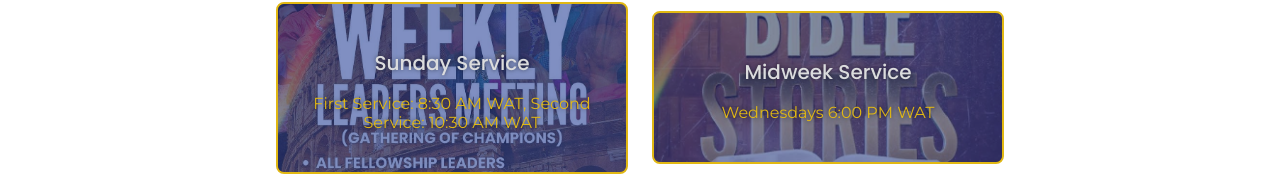
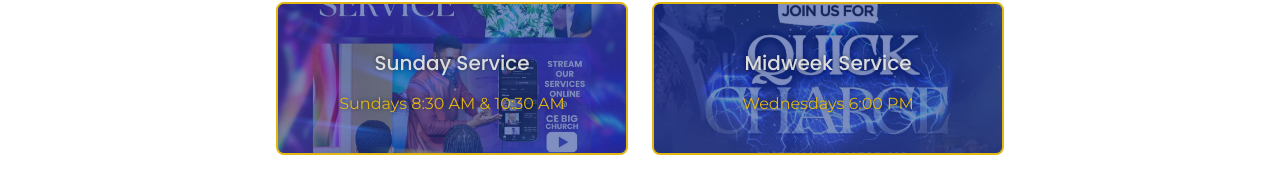
Before and after one commit to sophrone/cebigchurch, a Next.js app: page /live-service in a window 1280 px wide. Shown: the part 708-892 px from the top of the page. Built offline with nearby package versions, Linux system fonts and the light colour scheme.

Commit message:
Edit service time for live service

```diff
--- a/app/live-service/page.tsx
+++ b/app/live-service/page.tsx
@@ -53,8 +53,8 @@ export default function LiveService() {
         <h2 className={styles.scheduleTitle}>Service Schedule</h2>
         <div className={styles.scheduleGrid}>
           {[
-            { day: "Sunday Service", time: "First Service: 8:30 AM WAT, Second Service: 10:30 AM WAT", class: styles.sundayCard },
-            { day: "Midweek Service", time: "Wednesdays 6:00 PM WAT", class: styles.wednesdayCard },
+            { day: "Sunday Service", time: "Sundays 8:30 AM & 10:30 AM", class: styles.sundayCard },
+            { day: "Midweek Service", time: "Wednesdays 6:00 PM", class: styles.wednesdayCard },
           ].map((service, index) => (
             <div key={index} className={`${styles.scheduleCard} ${service.class}`}>
               <h3 className={styles.scheduleDay}>{service.day}</h3>
```
Also changed, not shown: public/image13.jpg, public/image14.jpg.
